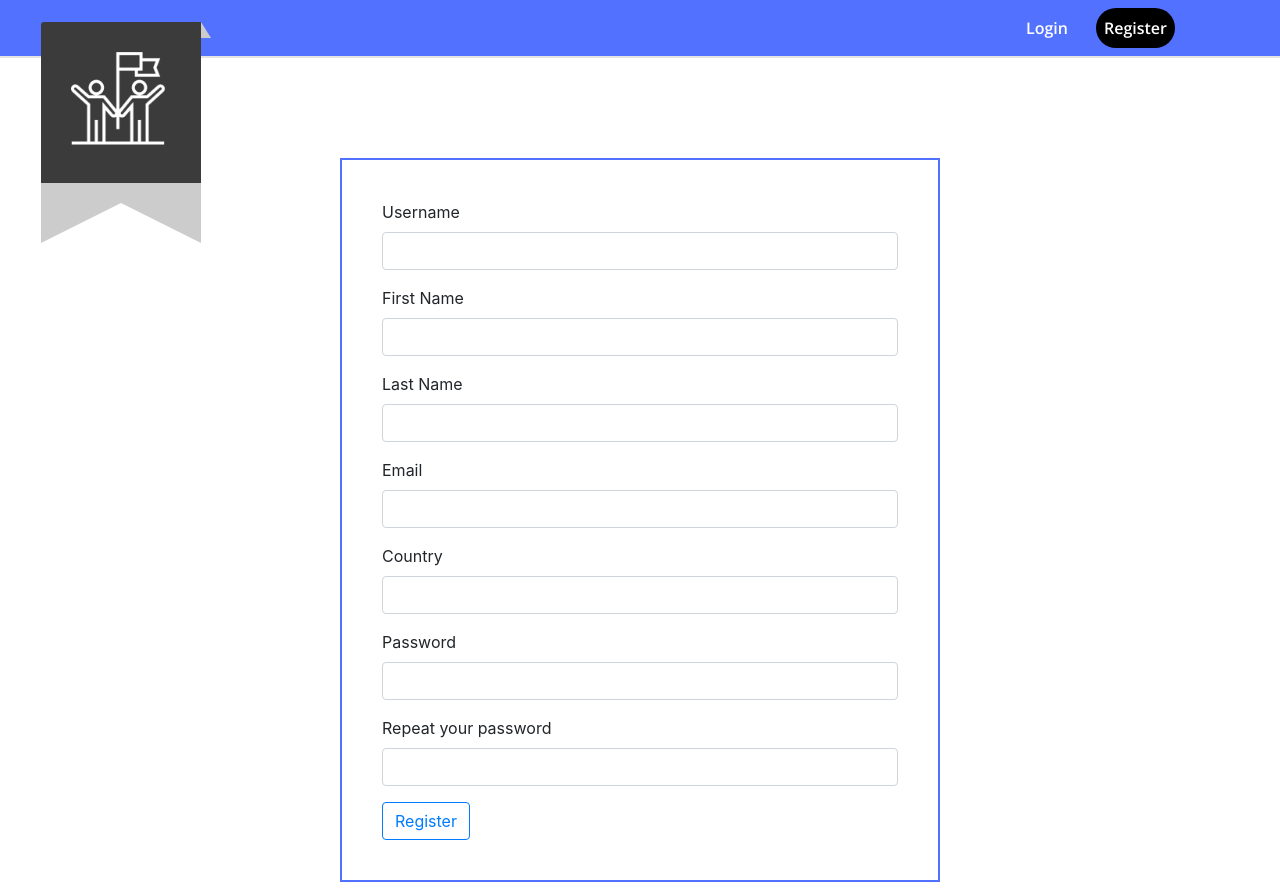
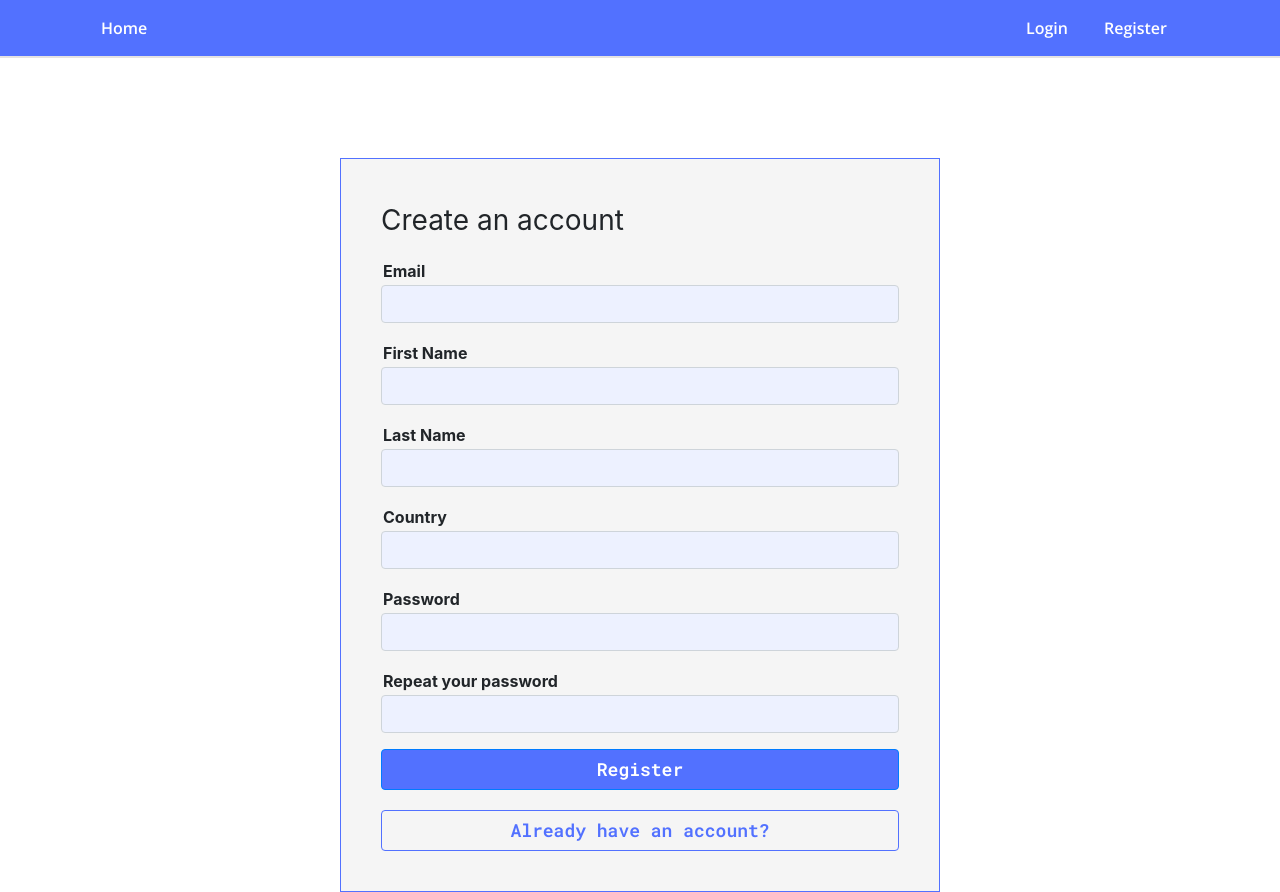
Before and after one commit to LeoZorzoli/FindT, a React (Create React App) app: page /register in a window 1280 px wide. Built offline with nearby package versions, Linux system fonts and the light colour scheme; no server answers.

Commit message:
update landing page

```diff
--- a/src/components/Navbar/NavComponent.js
+++ b/src/components/Navbar/NavComponent.js
@@ -20,16 +20,16 @@ const NavComponent = () => {
 
     const userLogged = () => {
         return(
-            <>
+            <Container>
             <Nav className="mr-auto">
                 <NavLink className="nav-link" to="/newproject">New project</NavLink>
                 <NavLink className="nav-link" to="/projects">List of Projects</NavLink>
                 <NavLink className="nav-link" to="/chat">Chat</NavLink>
             </Nav>
             <Nav className="ml-auto">
-                <Nav.Link className="nav-link" href="#" onClick={handleLogout}>Logout</Nav.Link>
+                <Nav.Link className="nav-link" onClick={handleLogout}>Logout</Nav.Link>
             </Nav>
-            </>
+            </Container>
         )
     }
     const userAnonymous = () => {
@@ -43,10 +43,11 @@ const NavComponent = () => {
 
     return (
         <Navbar className="navbar" bg="light" expand="lg">
-            <Ribbon />
+
             <Container>
                 <Navbar.Toggle aria-controls="basic-navbar-nav" />
                 <Navbar.Collapse id="basic-navbar-nav">
+                <NavLink className="nav-link" to="/">Home</NavLink>
                     {user ? userLogged() : userAnonymous()}
                 </Navbar.Collapse>
             </Container>
--- a/src/components/Navbar/NavComponent.scss
+++ b/src/components/Navbar/NavComponent.scss
@@ -13,16 +13,11 @@
     margin-right: 20px;
     border-radius: 20px;
     text-align: center;
+    padding-bottom: 8px;
 }
 
 .nav-link:hover{
     color: #4a4a4a !important;
-    padding-bottom: 4px;
     background-color: #e4e3e3;
     transition: background-color 0.6s;
 }
-
-.active{
-    background-color: black;
-    color: white !important;
-}
--- a/src/components/Ribbon/Ribbon.js
+++ b/src/components/Ribbon/Ribbon.js
@@ -6,8 +6,8 @@ import { NavLink } from 'react-router-dom'
 
 const Ribbon = () => {
     return (
-        <NavLink to="/">
-            <div className="ribbon">
+        <NavLink fluid to="/">
+            <div className="ribbon fluid">
                 <span className="ribbon3">
                     <span className="ribbon2">
                         <Image className="logo" fluid src={logo} />
--- a/src/pages/LoginPage/LoginPage.js
+++ b/src/pages/LoginPage/LoginPage.js
@@ -3,12 +3,12 @@ import { Container, Form, Button } from 'react-bootstrap';
 import { useField } from '../../hooks/index'
 import { useDispatch } from 'react-redux'
 import { login } from '../../reducers/loginReducer'
-import { useHistory } from 'react-router-dom'
+import { useHistory, Link } from 'react-router-dom'
 
 import './LoginPage.scss'
 
 const LoginPage = () => {
-    const username = useField('text')
+    const email = useField('email')
     const password = useField('password')
 
     const dispatch = useDispatch()
@@ -18,7 +18,7 @@ const LoginPage = () => {
         event.preventDefault()
 
         const user = {
-            username: username.value,
+            email: email.value,
             password: password.value
         }
 
@@ -27,17 +27,19 @@ const LoginPage = () => {
     }
 
     return (
-        <Container className="loginForm">
+        <Container className="loginForm rounded">
             <Form onSubmit={handleLogin} >
+                <p className="login-title">Sign in</p>
                 <Form.Group controlId="formUsername">
-                    <Form.Label>Username</Form.Label>
-                    <Form.Control placeholder="Username" {...username} />
+                    <Form.Label className="login-label"><strong>Email</strong></Form.Label>
+                    <Form.Control className="input-login" {...email} />
                 </Form.Group>
                 <Form.Group controlId="formPassword">
-                    <Form.Label>Password</Form.Label>
-                    <Form.Control placeholder="Password" {...password} />
+                    <Form.Label className="login-label"><strong>Password</strong></Form.Label>
+                    <Form.Control className="input-login" {...password} />
                 </Form.Group>
-                <Button variant="outline-primary" id='login-button' type="submit">Login</Button>
+                <Button className="button-login" type="submit">Login</Button>
+                <Link to="/register"><Button className="button-login2" type="submit">Create an account</Button></Link>
             </Form>
         </Container>
     )
--- a/src/pages/LoginPage/LoginPage.scss
+++ b/src/pages/LoginPage/LoginPage.scss
@@ -4,5 +4,52 @@
     margin-top: 100px;
     width: 600px;
     padding: 40px;
-    border: 2px solid $principal-color;
+    border: 1px solid $principal-color;
+    background-color: #f5f5f5;
 }
+
+.button-login{
+    width: 100%;
+    background-color: $principal-color;
+    color: white;
+    font-size: 18px;
+    font-family: 'Roboto Mono', monospace;
+}
+
+.button-login:hover{
+    background-color: $principal-color;
+    border: 1px solid $principal-color;
+}
+
+.button-login2{
+    width: 100%;
+    margin-top: 20px;
+    border: 1px solid $principal-color;
+    background-color: transparent;
+    color: $principal-color;
+    font-size: 18px;
+    font-family: 'Roboto Mono', monospace;
+}
+
+.button-login2:hover{
+    background-color: $principal-color;
+    color: white;
+}
+
+.login-title{
+    font-size: 28px;
+}
+
+.login-label{
+    margin: 2px;
+}
+
+.input-login{
+    background-color: #edf1ff;
+}
+
+.input-login:focus{
+    box-shadow: none;
+    border: none;
+    border-bottom: 2px solid $principal-color;
+}
--- a/src/pages/RegisterPage/RegisterPage.js
+++ b/src/pages/RegisterPage/RegisterPage.js
@@ -2,13 +2,12 @@ import React from 'react';
 import { Form, Button, Container } from 'react-bootstrap';
 import { useField } from '../../hooks/index';
 import { useDispatch } from 'react-redux';
-import { useHistory } from 'react-router-dom';
+import { useHistory, Link } from 'react-router-dom';
 import { register } from '../../reducers/registerReducer';
 
 import './RegisterPage.scss'
 
 const RegisterPage = () => {
-    const username = useField('text')
     const firstName = useField('text')
     const lastName = useField('text')
     const email = useField('email')
@@ -23,7 +22,6 @@ const RegisterPage = () => {
         event.preventDefault()
 
         const userToRegister = {
-            username: username.value,
             firstName: firstName.value,
             lastName: lastName.value,
             email: email.value,
@@ -32,7 +30,7 @@ const RegisterPage = () => {
         }
 
         if (password1.value === password2.value){
-            if(username.value && firstName.value && lastName.value && email.value && country.value && password1.value){
+            if(email.value && firstName.value && lastName.value && country.value && password1.value){
                 dispatch(register(userToRegister))
                 history.push('/login')
             }
@@ -42,37 +40,33 @@ const RegisterPage = () => {
     return (
         <Container className="registerForm">
             <Form onSubmit={handleRegister}>
-                <Form.Group controlId="formUsername">
-                    <Form.Label>Username</Form.Label>
-                    <Form.Control {...username}/>
+                <p className="register-title">Create an account</p>
+                <Form.Group controlId="formEmail">
+                    <Form.Label className="register-label"><strong>Email</strong></Form.Label>
+                    <Form.Control className="input-register" {...email}/>
                 </Form.Group>
                 <Form.Group controlId="formFirstName">
-                    <Form.Label>First Name</Form.Label>
-                    <Form.Control {...firstName} />
+                    <Form.Label className="register-label"><strong>First Name</strong></Form.Label>
+                    <Form.Control className="input-register" {...firstName} />
                 </Form.Group>
                 <Form.Group controlId="formLastName">
-                    <Form.Label>Last Name</Form.Label>
-                    <Form.Control {...lastName} />
-                </Form.Group>
-                <Form.Group controlId="formEmail">
-                    <Form.Label>Email</Form.Label>
-                    <Form.Control {...email} />
+                    <Form.Label className="register-label"><strong>Last Name</strong></Form.Label>
+                    <Form.Control className="input-register" {...lastName} />
                 </Form.Group>
                 <Form.Group controlId="formCountry">
-                    <Form.Label>Country</Form.Label>
-                    <Form.Control {...country} />
+                    <Form.Label className="register-label"><strong>Country</strong></Form.Label>
+                    <Form.Control className="input-register" {...country} />
                 </Form.Group>
                 <Form.Group controlId="formPassword">
-                    <Form.Label>Password</Form.Label>
-                    <Form.Control {...password1} />
+                    <Form.Label className="register-label"><strong>Password</strong></Form.Label>
+                    <Form.Control className="input-register" {...password1} />
                 </Form.Group>
                 <Form.Group controlId="formPassword2">
-                    <Form.Label>Repeat your password</Form.Label>
-                    <Form.Control {...password2} />
+                    <Form.Label className="register-label"><strong>Repeat your password</strong></Form.Label>
+                    <Form.Control className="input-register" {...password2} />
                 </Form.Group>
-                <div className="btn-middle">
-                    <Button variant="outline-primary" className="btn-user" type="submit">Register</Button>
-                </div>
+                <Button className="button-register" type="submit">Register</Button>
+                <Link to="/login"><Button className="button-register2" type="submit">Already have an account?</Button></Link>
             </Form>
         </Container>
     )
--- a/src/pages/RegisterPage/RegisterPage.scss
+++ b/src/pages/RegisterPage/RegisterPage.scss
@@ -4,5 +4,52 @@
     margin-top: 100px;
     width: 600px;
     padding: 40px;
-    border: 2px solid $principal-color;
+    border: 1px solid $principal-color;
+    background-color: #f5f5f5;
 }
+
+.button-register{
+    width: 100%;
+    background-color: $principal-color;
+    color: white;
+    font-size: 18px;
+    font-family: 'Roboto Mono', monospace;
+}
+
+.button-register:hover{
+    background-color: $principal-color;
+    border: 1px solid $principal-color;
+}
+
+.button-register2{
+    width: 100%;
+    margin-top: 20px;
+    border: 1px solid $principal-color;
+    background-color: transparent;
+    color: $principal-color;
+    font-size: 18px;
+    font-family: 'Roboto Mono', monospace;
+}
+
+.button-register2:hover{
+    background-color: $principal-color;
+    color: white;
+}
+
+.register-title{
+    font-size: 28px;
+}
+
+.register-label{
+    margin: 2px;
+}
+
+.input-register{
+    background-color: #edf1ff;
+}
+
+.input-register:focus{
+    box-shadow: none;
+    border: none;
+    border-bottom: 2px solid $principal-color;
+}
```
Also changed, not shown: images/mainpage.png (deleted), 1 other file (tests, documents, lock files or other folders).
